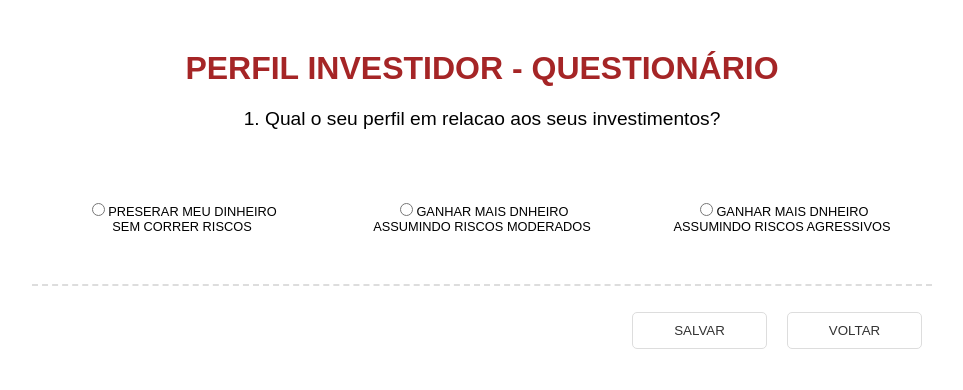
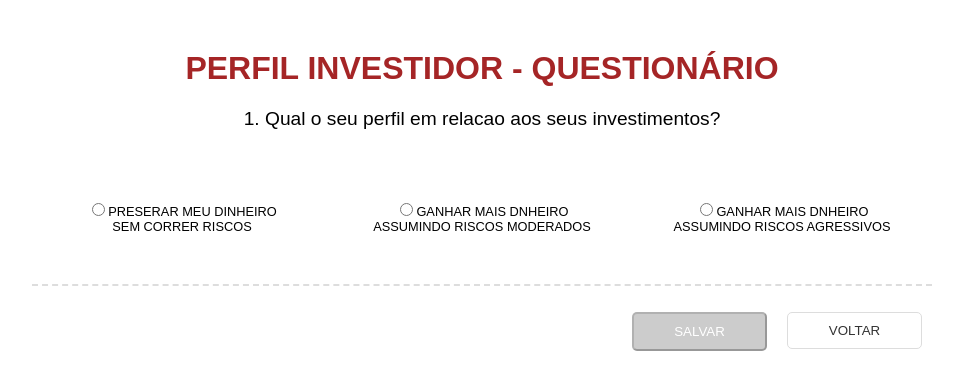
Before and after one commit to daniloagostinho/cedro, an Angular app: page / in a window 1280 px wide. Shown: the top 390 px of the page, without its empty margins (158-1121 px from the left). Built offline with nearby package versions, Linux system fonts and the light colour scheme.

Commit message:
testando validacoes dos inputs radio

```diff
--- a/src/app/perfil-investidor/perfil-investidor.component.css
+++ b/src/app/perfil-investidor/perfil-investidor.component.css
@@ -67,6 +67,25 @@
     margin-left: 10px;
 }
 
+/*estilo botao desabilidado*/
+button:disabled,
+button[disabled] {
+    background-color: #ccc;
+}
+
+/*estilo botao habilitado*/
+.btn-salvar{
+    background-color: orange;
+    color: #fff;
+    margin-top: 10px;
+    float: right;
+    width: 15%;
+    margin-right: 10px;
+    padding: 10px;
+    border-radius: 5px;
+    text-transform: uppercase;
+}
+
 .wrapper
 .selects
 {
--- a/src/app/perfil-investidor/perfil-investidor.component.html
+++ b/src/app/perfil-investidor/perfil-investidor.component.html
@@ -160,7 +160,7 @@
   -->
 
   <button class="btn voltar">voltar</button>
-  <button class="btn salvar"
+  <button class="btn-salvar"
   [disabled]="!pergunta1.valid && !pergunta2.valid && !pergunta3.valid "
   >Salvar</button>
 </div>
```
